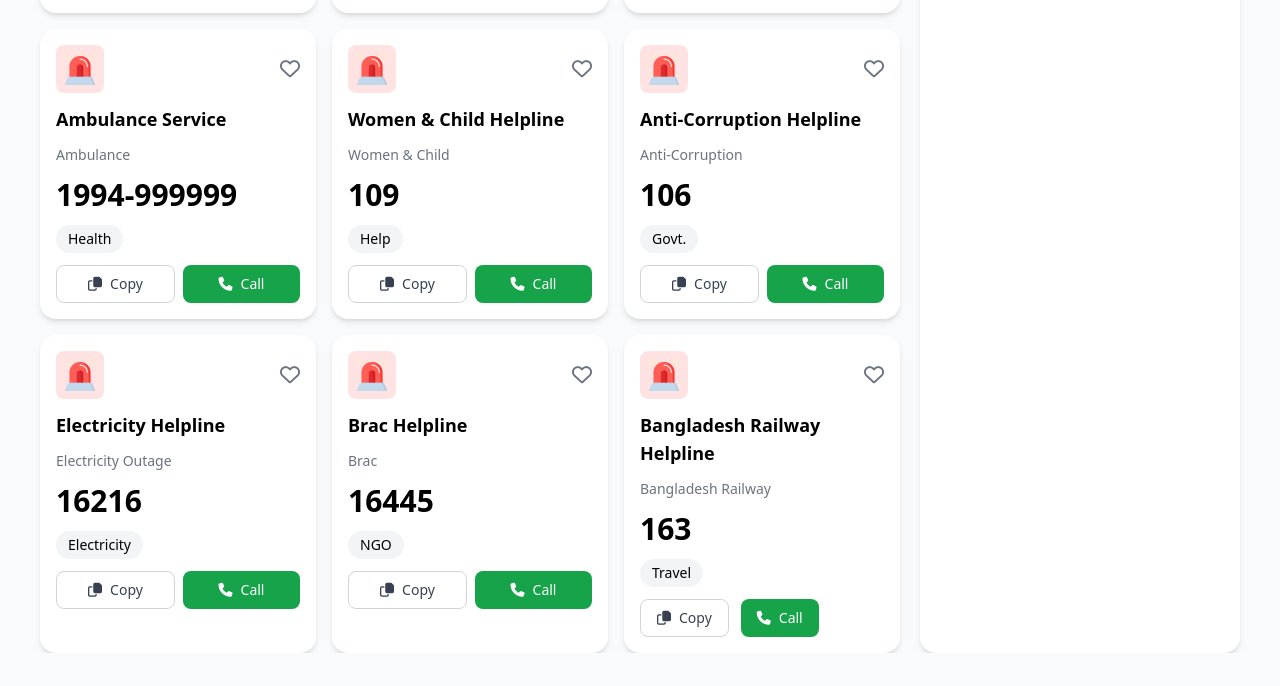
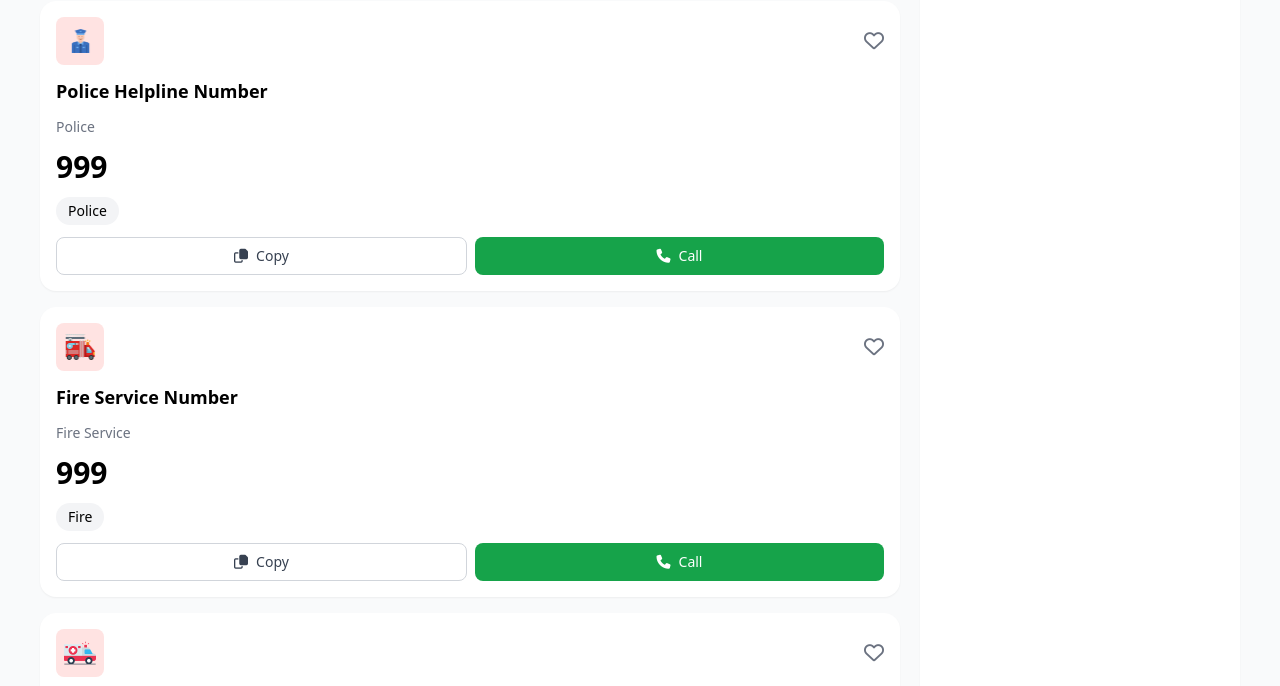
Before and after one commit to abirabdullahs/emergency-hotline, a plain HTML site: page index.html in a window 1280 px wide. Shown: the part 665-1351 px from the top of the page. Before the commit the page ends 1318 px from the top, so only its background shows below. Drawn offline with nearby package versions, Linux system fonts and the light colour scheme.

Commit message:
image update & responsive fix

```diff
--- a/app.js
+++ b/app.js
@@ -64,3 +64,11 @@ loveButtons.forEach(button => {
 clearBtn.addEventListener('click', () => {
     historyList.innerHTML = '';
 });
+
+
+ const hamburger = document.getElementById("hamburger");
+  const mobileMenu = document.getElementById("mobile-menu");
+
+  hamburger.addEventListener("click", () => {
+    mobileMenu.classList.toggle("hidden");
+  });
--- a/index.html
+++ b/index.html
@@ -10,7 +10,7 @@
   <body class="bg-gray-50">
     <!-- NAVBAR -->
     <nav
-      class="flex flex-wrap justify-between items-center py-5 px-5 bg-white shadow-md"
+      class="flex flex-wrap justify-between items-center py-5 px-5 bg-white"
     >
       <div class="flex items-center">
         <div class="logo w-16 h-16">
@@ -20,7 +20,7 @@
           Emergency<br />Service
         </div>
       </div>
-      <div class="flex items-center mt-3 sm:mt-0 space-x-3">
+      <div class="flex items-center mt-3 sm:mt-0 space-x-3 nav-items">
         <div
           class="heart flex items-center rounded-full bg-green-100 px-2 py-1"
         >
@@ -56,10 +56,10 @@
     <main class="flex flex-col lg:flex-row px-5 lg:px-10 gap-5">
       <!-- CARDS GRID -->
       <div
-        class="cards grid grid-cols-1 sm:grid-cols-2 md:grid-cols-3 gap-4 flex-1"
+        class="cards grid grid-cols-1 sm:flex sm:flex-col gap-4 flex-1"
       >
         <!-- 1. National Emergency Number -->
-        <div class="card bg-white p-4 rounded-2xl shadow-md w-full space-y-3">
+        <div class="card bg-white p-4 rounded-2xl shadow-sm w-full space-y-3">
           <div class="flex justify-between items-center">
             <img
               src="assets/national emergency number.png"
@@ -91,10 +91,10 @@
         </div>
 
         <!-- 2. Police Helpline Number -->
-        <div class="card bg-white p-4 rounded-2xl shadow-md w-full space-y-3">
+        <div class="card bg-white p-4 rounded-2xl shadow-sm w-full space-y-3">
           <div class="flex justify-between items-center">
             <img
-              src="assets/national emergency number.png"
+              src="assets/police.png"
               alt="number"
               class="bg-[#FFE3E2] rounded-lg w-12 h-12 p-2"
             />
@@ -123,10 +123,10 @@
         </div>
 
         <!-- 3. Fire Service Number -->
-        <div class="card bg-white p-4 rounded-2xl shadow-md w-full space-y-3">
+        <div class="card bg-white p-4 rounded-2xl shadow-sm w-full space-y-3">
           <div class="flex justify-between items-center">
             <img
-              src="assets/national emergency number.png"
+              src="assets/fire-service.png"
               alt="number"
               class="bg-[#FFE3E2] rounded-lg w-12 h-12 p-2"
             />
@@ -155,10 +155,10 @@
         </div>
 
         <!-- 4. Ambulance Service -->
-        <div class="card bg-white p-4 rounded-2xl shadow-md w-full space-y-3">
+        <div class="card bg-white p-4 rounded-2xl shadow-sm w-full space-y-3">
           <div class="flex justify-between items-center">
             <img
-              src="assets/national emergency number.png"
+              src="assets/ambulance.png"
               alt="number"
               class="bg-[#FFE3E2] rounded-lg w-12 h-12 p-2"
             />
@@ -187,10 +187,10 @@
         </div>
 
         <!-- 5. Women & Child Helpline -->
-        <div class="card bg-white p-4 rounded-2xl shadow-md w-full space-y-3">
+        <div class="card bg-white p-4 rounded-2xl shadow-sm w-full space-y-3">
           <div class="flex justify-between items-center">
             <img
-              src="assets/national emergency number.png"
+              src="assets/brac.png"
               alt="number"
               class="bg-[#FFE3E2] rounded-lg w-12 h-12 p-2"
             />
@@ -219,7 +219,7 @@
         </div>
 
         <!-- 6. Anti-Corruption Helpline -->
-        <div class="card bg-white p-4 rounded-2xl shadow-md w-full space-y-3">
+        <div class="card bg-white p-4 rounded-2xl shadow-sm w-full space-y-3">
           <div class="flex justify-between items-center">
             <img
               src="assets/national emergency number.png"
@@ -251,7 +251,7 @@
         </div>
 
         <!-- 7. Electricity Helpline -->
-        <div class="card bg-white p-4 rounded-2xl shadow-md w-full space-y-3">
+        <div class="card bg-white p-4 rounded-2xl shadow-sm w-full space-y-3">
           <div class="flex justify-between items-center">
             <img
               src="assets/national emergency number.png"
@@ -285,10 +285,10 @@
         </div>
 
         <!-- 8. Brac Helpline -->
-        <div class="card bg-white p-4 rounded-2xl shadow-md w-full space-y-3">
+        <div class="card bg-white p-4 rounded-2xl shadow-sm w-full space-y-3">
           <div class="flex justify-between items-center">
             <img
-              src="assets/national emergency number.png"
+              src="assets/Brac.png"
               alt="number"
               class="bg-[#FFE3E2] rounded-lg w-12 h-12 p-2"
             />
@@ -317,10 +317,10 @@
         </div>
 
         <!-- 9. Bangladesh Railway Helpline -->
-        <div class="card bg-white p-4 rounded-2xl shadow-md w-full space-y-3">
+        <div class="card bg-white p-4 rounded-2xl shadow-sm w-full space-y-3">
           <div class="flex justify-between items-center">
             <img
-              src="assets/national emergency number.png"
+              src="assets/Bangladesh-Railway.png"
               alt="number"
               class="bg-[#FFE3E2] rounded-lg w-12 h-12 p-2"
             />
@@ -334,14 +334,14 @@
           <p class="text-gray-500 text-sm">Bangladesh Railway</p>
           <h1 class="text-3xl font-bold">163</h1>
           <p class="bg-gray-100 rounded-full px-3 py-1 w-fit text-sm">Travel</p>
-          <div class="flex flex-wrap gap-3">
+          <div class="flex gap-2 w-full">
             <button
-              class="flex items-center border border-gray-300 rounded-lg px-4 py-2 text-gray-700 text-sm"
+              class="flex-1 flex items-center justify-center border border-gray-300 rounded-lg px-4 py-2 text-gray-700 text-sm transition hover:bg-gray-200 hover:border-green-600 hover:text-green-700"
             >
               <i class="fa-regular fa-copy mr-2"></i> Copy
             </button>
             <button
-              class="flex items-center bg-green-600 text-white rounded-lg px-4 py-2 text-sm"
+              class="flex-1 flex items-center justify-center bg-green-600 text-white rounded-lg px-4 py-2 text-sm transition hover:bg-green-700 hover:scale-105"
             >
               <i class="fa-solid fa-phone mr-2"></i> Call
             </button>
@@ -352,7 +352,7 @@
       <!-- ASIDE: HISTORY -->
       <div
         id="aside"
-        class="w-full lg:w-80 bg-white p-4 rounded-2xl shadow-md flex-shrink-0"
+        class="w-full lg:w-80 bg-white p-4 rounded-2xl shadow-sm flex-shrink-0"
       >
         <div class="flex justify-between mb-3">
           <div class="flex items-center space-x-2">
```
